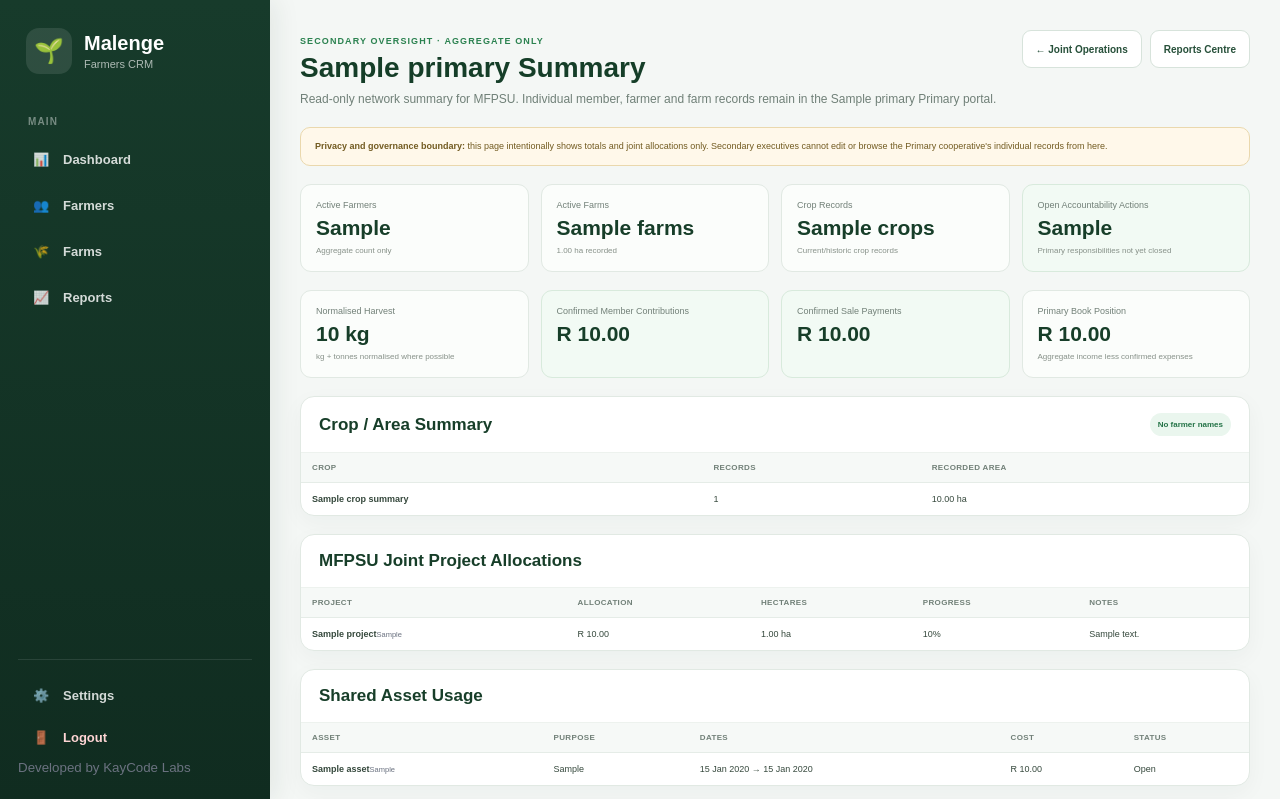
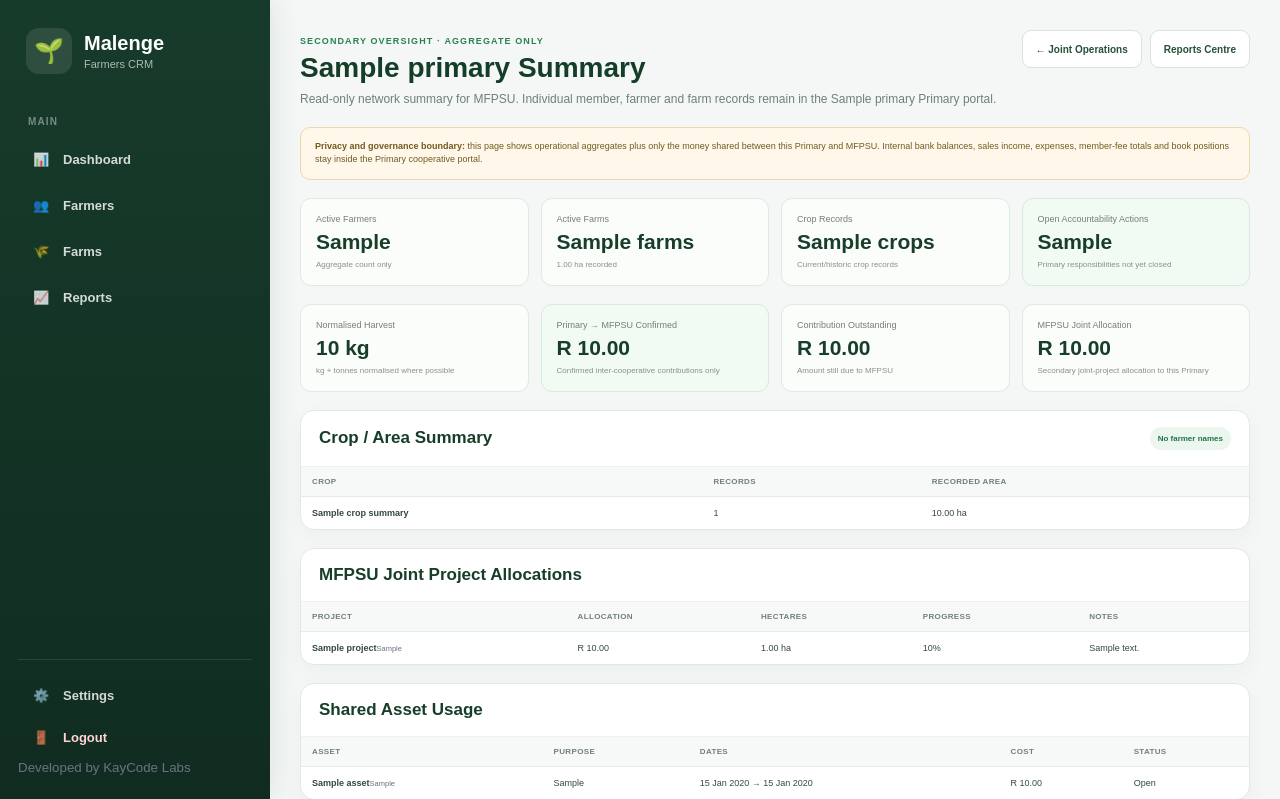
Before and after one commit to kaykwanele22/malengefarmerscrm, a Flask app: template templates/joint_operations/primary_summary.html in a window 1280 px wide. Shown: the top 799 px of the page. Run offline with Flask 3, Linux system fonts and the light colour scheme; tables that the repository leaves empty hold one stand-in row (values such as "Sample post"); the template is opened without the code that fills it: values that come from a table or form of the project are taken from there, most other values are stand-ins (such as "Sample title", 1, 10 or a date in 2020); data that the repository does not hold is empty.

Commit message:
H17: Limit Primary summary to shared financial relationships

```diff
--- a/templates/joint_operations/primary_summary.html
+++ b/templates/joint_operations/primary_summary.html
@@ -8,7 +8,7 @@
         <div class="p7-actions"><a class="p7-btn" href="{{ url_for('jointops.dashboard') }}">← Joint Operations</a><a class="p7-btn" href="{{ url_for('phase7.reports_command_centre') }}">Reports Centre</a></div>
     </div>
 
-    <div class="p7-warning"><strong>Privacy and governance boundary:</strong> this page intentionally shows totals and joint allocations only. Secondary executives cannot edit or browse the Primary cooperative's individual records from here.</div>
+    <div class="p7-warning"><strong>Privacy and governance boundary:</strong> this page shows operational aggregates plus only the money shared between this Primary and MFPSU. Internal bank balances, sales income, expenses, member-fee totals and book positions stay inside the Primary cooperative portal.</div>
 
     <div class="p7-grid-4">
         <div class="p7-stat"><span>Active Farmers</span><strong>{{ summary.active_members }}</strong><small>Aggregate count only</small></div>
@@ -19,9 +19,9 @@
 
     <div class="p7-grid-4">
         <div class="p7-stat"><span>Normalised Harvest</span><strong>{{ "{:,.0f}".format(summary.harvest_kg|float) }} kg</strong><small>kg + tonnes normalised where possible</small></div>
-        <div class="p7-stat good"><span>Confirmed Member Contributions</span><strong>R {{ "{:,.2f}".format(summary.member_contributions|float) }}</strong></div>
-        <div class="p7-stat good"><span>Confirmed Sale Payments</span><strong>R {{ "{:,.2f}".format(summary.sale_payments|float) }}</strong></div>
-        <div class="p7-stat {% if summary.book_position < 0 %}warning{% endif %}"><span>Primary Book Position</span><strong>R {{ "{:,.2f}".format(summary.book_position|float) }}</strong><small>Aggregate income less confirmed expenses</small></div>
+        <div class="p7-stat good"><span>Primary → MFPSU Confirmed</span><strong>R {{ "{:,.2f}".format(summary.secondary_contribution_confirmed|float) }}</strong><small>Confirmed inter-cooperative contributions only</small></div>
+        <div class="p7-stat {% if summary.secondary_contribution_outstanding > 0 %}warning{% endif %}"><span>Contribution Outstanding</span><strong>R {{ "{:,.2f}".format(summary.secondary_contribution_outstanding|float) }}</strong><small>Amount still due to MFPSU</small></div>
+        <div class="p7-stat"><span>MFPSU Joint Allocation</span><strong>R {{ "{:,.2f}".format(summary.joint_allocated_amount|float) }}</strong><small>Secondary joint-project allocation to this Primary</small></div>
     </div>
 
     <section class="p7-card">
```
